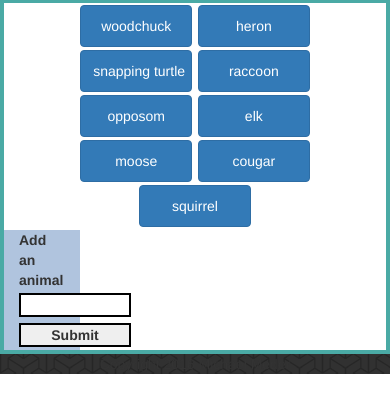
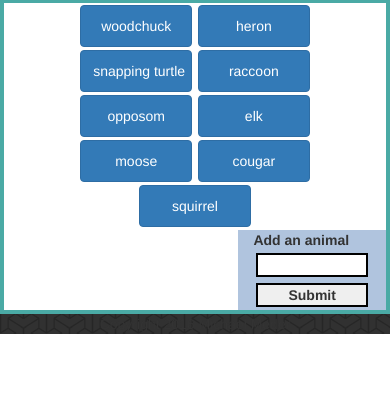
Before and after one commit to mmeder2016/week-6-giftastic, a PHP site: page / in a window 390 px wide. Shown: the part 101-514 px from the top of the page. Run offline with PHP 8.4, Linux system fonts and the light colour scheme; some libraries are stand-ins or nearby versions.

Commit message:
Added comments and made minor cosmetic changes.

```diff
--- a/assets/css/style.css
+++ b/assets/css/style.css
@@ -1,4 +1,5 @@
 * {
+	box-sizing: border-box;
 	border: 2px solid black;
 	padding:0;
 }
@@ -26,7 +27,7 @@ footer {
 }
 
 .div-buttons {
-	width: 100%;
+	/*width: 100%;*/
 }
 .dynamic-buttons {
 	margin: .2em;
@@ -37,30 +38,27 @@ footer {
 	color: #fff;
 }
 
+/* For holding the gifs*/
+.div-left-gifs {
 
-.div-left-gifs {
-	width: 80%;
 }
 
 /*div-right-form contains:
 	textbox-animal
 	button-add-animal*/
 .div-right-form {
-	width: 20%;
+/*	width: 10%;*/
 	text-align: left;
 	background-color: LightSteelBlue;
 	font-weight: bold;
 	margin-top:.2em;
+	float: right;
 }
 /*In div-right-form*/
 .p-add-animal {
 	margin: 0;
 }
 #textbox-animal, #button-add-animal{
-	margin: .2em 0;
+	margin: .2em .2em;
 	width:8em;
 }
-
-.item {
-
-}
--- a/assets/javascript/javascript.js
+++ b/assets/javascript/javascript.js
@@ -1,16 +1,13 @@
 $(document).ready(function() {
 
-    // Initialize an array of strings related to a theme
+    // Initialize an array of strings (topics) related to a theme
     var theme = "animal";
     var topics = ["woodchuck", "heron", "snapping turtle", "raccoon", "opposom", "elk", "moose", "cougar", "squirrel"];
+    // An array to hold the gifs returned from giphy
     var returnedGifs;
+
+    // Initialize page with buttons from the topics array
     init();
-
-    // $("*").on("click", function() {
-    //     // Get the subtype from the textbox
-    //     var subtype = $('#textbox-animal').val().trim();
-    //     return false;
-    // });
 
     function init() {
         // Set the them and the subtypes
@@ -18,20 +15,20 @@ $(document).ready(function() {
         renderButtons();
     }
 
-    // Creates and appends new button in the ".div-buttons" div
+    // Creates and appends new buttons in the ".div-buttons" div from the topics array
     function renderButtons(subtype) {
         $('.div-buttons').empty();
         for (var topic of topics) {
             var newButton = $('<button>');
             newButton.attr('data-subtype', topic);
             newButton.addClass('dynamic-buttons btn btn-primary');
-            // newButton.addClass('btn btn-primary"');
             newButton.append(topic);
-            // Make the button visible
+            // Make the button visible in the div
             $('.div-buttons').append(newButton);
         }
     }
 
+    // Handles th button for the user to add a new button to the topics
     $("#button-add-animal").on("click", function() {
         // Get the subtype from the textbox
         var subtype = $('#textbox-animal').val().trim();
@@ -40,22 +37,29 @@ $(document).ready(function() {
         }
         // Reset the text in the text input to empty
         $("#textbox-animal").val("");
+        // Make buttons from the data in the topics array
         renderButtons();
         // Do not refresh page
         return false;
     });
 
+    // When the user clicks on one of the topics buttons, get the gifs and
+    // append them to the .div-left-gifs div
     $(document).on("click", ".dynamic-buttons", function() {
         // Clear the div of previous gifs
         $('.div-left-gifs').empty();
 
+        // Get the name of the animal from the attribute subtype
         var subtype = ($(this).data('subtype'));
         console.log(".dynamic-buttons clicked " + subtype);
-        // Add giffy code here
-        var p = $(this).data('subtype');
-        var queryURL = "https://api.giphy.com/v1/gifs/search?q=" + p + "&api_key=dc6zaTOxFJmzC&limit=10";
 
-        $.ajax({ url: queryURL, method: 'GET' }).done(function(response) {
+        var queryURL = "https://api.giphy.com/v1/gifs/search?q=" + subtype + "&api_key=dc6zaTOxFJmzC&limit=10";
+
+        // Get the gifs and append them to the .div-left-gifs div
+        $.ajax({
+            url: queryURL,
+            method: 'GET'
+        }).done(function(response) {
             returnedGifs = response.data;
             console.log(response);
             console.log(returnedGifs);
@@ -72,24 +76,27 @@ $(document).ready(function() {
                 animalImage.attr('idx', i);
                 // 0 - not animated 1 - animated
                 animalImage.attr('animated', false);
+                animalImage.attr('float', 'left');
 
                 gifDiv.append(p);
                 gifDiv.append(animalImage);
 
-                $('.div-left-gifs').prepend(gifDiv);
+                $('.div-left-gifs').append(gifDiv);
             }
         });
 
         return false;
     });
 
-
+    // When the user clicks on the still gif, animate it, or, if it is already,
+    // animated, stop the animation
     $(".div-left-gifs").on("click", "img", function() {
         var index = $(this).attr('idx');
+        // an - animated
         var an = $(this).attr('animated');
         console.log(typeof(an));
 
-        // 0 - not animated 1 - animated
+        // false - not animated true - animated
         if (an === 'false') {
             $(this).attr('src', returnedGifs[index].images.fixed_height.url);
             $(this).attr('animated', true);
--- a/index.html
+++ b/index.html
@@ -23,8 +23,8 @@
             <div class="col-sm-12 div-buttons"></div>
         </div>
         <div class="row ">
-            <div class="col-sm-8 div-left-gifs"></div>
-            <div class="col-sm-4 div-right-form">
+            <div class="col-sm-10 div-left-gifs"></div>
+            <div class="col-sm-2 div-right-form">
                 <form>
                     <p class="p-add-animal">Add an animal</p>
                     <input type="text" id="textbox-animal">
```
